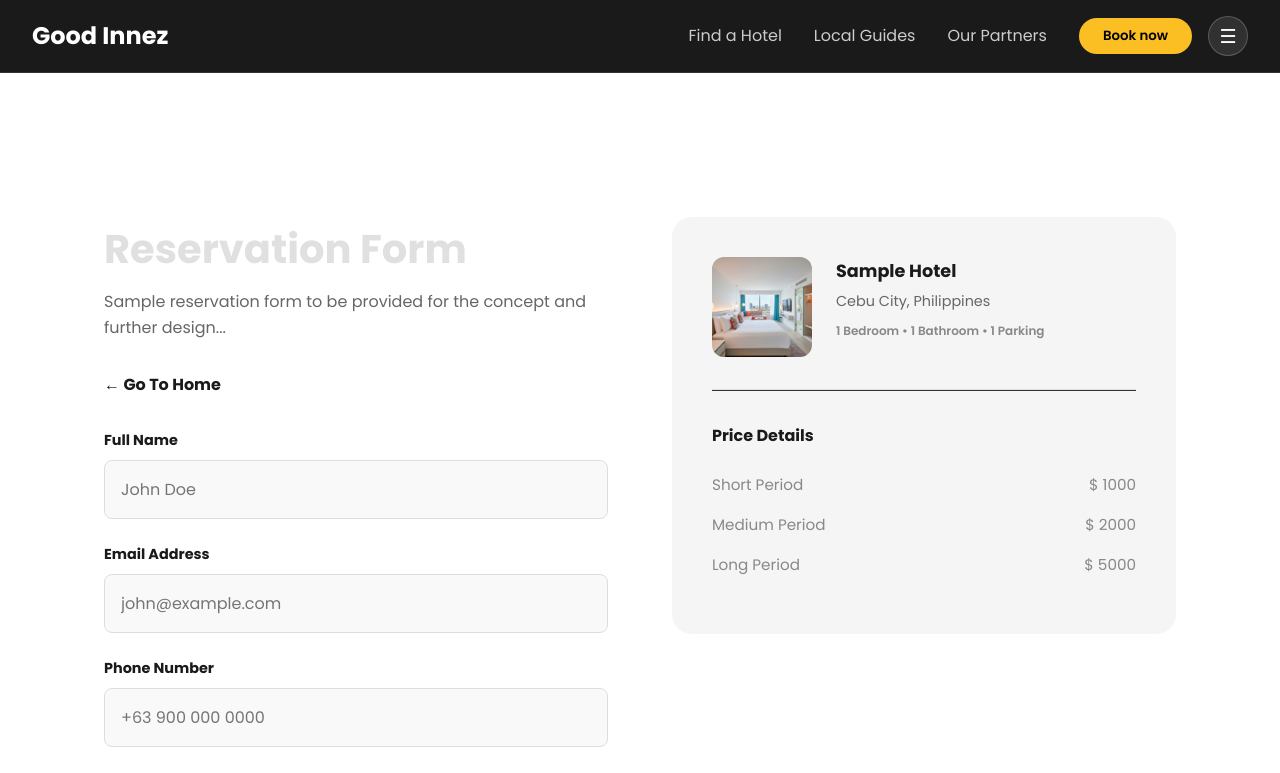
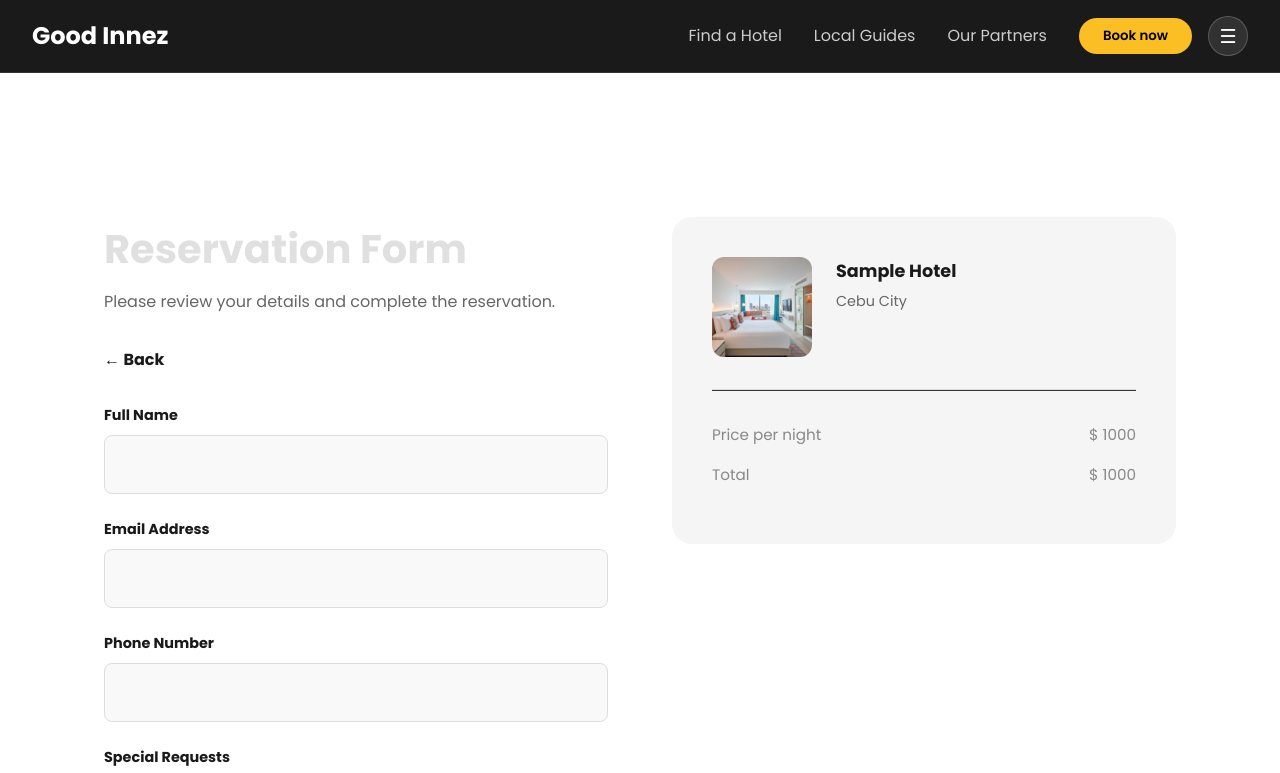
Before and after one commit to Wel1332/GoodInnez, a React (Vite) app in the folder frontend/: page /booking in a window 1280 px wide. Shown: the top 773 px of the page. Built offline with nearby package versions, Linux system fonts and the light colour scheme.

Commit message:
added booking functionality

```diff
--- a/frontend/src/App.jsx
+++ b/frontend/src/App.jsx
@@ -83,7 +83,7 @@ function App() {
             <Route path="/hotel/:id" element={<HotelDetails />} />
 
             {/* Booking Page */}
-            <Route path="/booking" element={<BookingPage />} />
+            <Route path="/booking" element={<BookingPage user={currentUser} />} />
           </Routes>
         </main>
 
--- a/frontend/src/components/BookingPage.jsx
+++ b/frontend/src/components/BookingPage.jsx
@@ -1,26 +1,67 @@
-import React from 'react';
+import React, { useState } from 'react';
 import { useNavigate, useLocation } from 'react-router-dom';
+import { api } from '../services/api'; // 1. Import API Service
+// REMOVED Header/Footer imports (App.jsx handles them)
 import './BookingPage.css';
 
-export default function BookingPage() {
+// 2. Accept 'user' prop (passed from App.jsx)
+export default function BookingPage({ user }) {
   const navigate = useNavigate();
   const location = useLocation();
-  const hotel = location.state?.hotel || {
+
+  // Get data passed from HotelDetails page
+  const { hotel, dates } = location.state || {};
+
+  // Fallback if page is accessed directly without data
+  const safeHotel = hotel || {
     name: "Sample Hotel",
-    address: "Cebu City, Philippines",
+    address: "Cebu City",
     price: "1000",
     image: "/colorful-modern-hotel-room.jpg"
   };
 
-  const handleConfirm = (e) => {
+  // Form State
+  const [formData, setFormData] = useState({
+    // Auto-fill if user is logged in
+    fullName: user ? `${user.firstName} ${user.lastName}` : '',
+    email: user ? user.email : '',
+    phone: user ? user.phone : '',
+    specialRequests: ''
+  });
+
+  const handleConfirm = async (e) => {
     e.preventDefault();
-    alert("Booking Confirmed! (Mock)");
-    navigate('/');
+
+    // 3. Check Login
+    if (!user) {
+      alert("You must be logged in to book a room.");
+      return;
+    }
+
+    // 4. Prepare Data for Backend
+    // This matches your Java 'Booking' entity structure
+    const bookingPayload = {
+      // Format dates for SQL (YYYY-MM-DDTHH:MM:SS)
+      checkinTime: dates?.checkIn ? `${dates.checkIn}T14:00:00` : null,
+      checkoutTime: dates?.checkOut ? `${dates.checkOut}T11:00:00` : null,
+      totalPrice: safeHotel.price || 1000,
+      guest: { guestID: user.guestID }, // Link to logged-in user
+      room: { roomID: 1 } // Placeholder: Assign Room #1 (We can improve this later)
+    };
+
+    try {
+      // 5. Send to API
+      await api.createBooking(bookingPayload);
+      alert("Booking Successful! Thank you.");
+      navigate('/'); // Redirect to Home
+    } catch (error) {
+      console.error("Booking Error:", error);
+      alert("Booking failed. Please try again.");
+    }
   };
 
   return (
     <div className="booking-page">
-      {/* REMOVED: <Header /> */}
 
       <main className="booking-container">
 
@@ -30,33 +71,56 @@ export default function BookingPage() {
           <div className="booking-left">
             <h1>Reservation Form</h1>
             <p className="sub-text">
-              Sample reservation form to be provided for the concept and further design...
+              Please review your details and complete the reservation.
             </p>
 
-            <button type="button" className="back-link" onClick={() => navigate('/')}>
-              &larr; Go To Home
+            <button type="button" className="back-link" onClick={() => navigate(-1)}>
+              &larr; Back
             </button>
 
             {/* The Actual Form */}
             <form className="reservation-form" onSubmit={handleConfirm}>
               <div className="form-group">
                 <label>Full Name</label>
-                <input type="text" placeholder="John Doe" className="input-field" required />
+                <input
+                  type="text"
+                  className="input-field"
+                  value={formData.fullName}
+                  onChange={(e) => setFormData({...formData, fullName: e.target.value})}
+                  required
+                />
               </div>
 
               <div className="form-group">
                 <label>Email Address</label>
-                <input type="email" placeholder="john@example.com" className="input-field" required />
+                <input
+                  type="email"
+                  className="input-field"
+                  value={formData.email}
+                  onChange={(e) => setFormData({...formData, email: e.target.value})}
+                  required
+                />
               </div>
 
               <div className="form-group">
                 <label>Phone Number</label>
-                <input type="tel" placeholder="+63 900 000 0000" className="input-field" />
+                <input
+                  type="tel"
+                  className="input-field"
+                  value={formData.phone}
+                  onChange={(e) => setFormData({...formData, phone: e.target.value})}
+                />
               </div>
 
               <div className="form-group">
                 <label>Special Requests</label>
-                <textarea rows="4" placeholder="Any special requirements?" className="input-field"></textarea>
+                <textarea
+                  rows="4"
+                  className="input-field"
+                  placeholder="Any special requirements?"
+                  value={formData.specialRequests}
+                  onChange={(e) => setFormData({...formData, specialRequests: e.target.value})}
+                ></textarea>
               </div>
 
               <button type="submit" className="confirm-btn">Confirm Booking</button>
@@ -70,14 +134,19 @@ export default function BookingPage() {
               {/* Hotel Header */}
               <div className="summary-header">
                 <div className="summary-image-box">
-                   <img src={hotel.image || "/colorful-modern-hotel-room.jpg"} alt={hotel.name} />
+                   <img src={safeHotel.image || "/colorful-modern-hotel-room.jpg"} alt={safeHotel.name} />
                 </div>
                 <div className="summary-info">
-                  <h3>{hotel.name}</h3>
-                  <p className="summary-address">{hotel.address}</p>
-                  <div className="summary-amenities">
-                    <span>1 Bedroom</span> • <span>1 Bathroom</span> • <span>1 Parking</span>
-                  </div>
+                  <h3>{safeHotel.name}</h3>
+                  <p className="summary-address">{safeHotel.address}</p>
+
+                  {/* Show Dates if available */}
+                  {dates && (
+                    <p style={{fontSize:'0.8rem', color:'#666', marginTop:'5px'}}>
+                      <strong>Check-in:</strong> {dates.checkIn} <br/>
+                      <strong>Check-out:</strong> {dates.checkOut}
+                    </p>
+                  )}
                 </div>
               </div>
 
@@ -85,18 +154,13 @@ export default function BookingPage() {
 
               {/* Price Details */}
               <div className="price-details">
-                <h4>Price Details</h4>
                 <div className="price-row">
-                  <span>Short Period</span>
-                  <span>$ {hotel.price || 1000}</span>
+                  <span>Price per night</span>
+                  <span>$ {safeHotel.price || 1000}</span>
                 </div>
-                <div className="price-row">
-                  <span>Medium Period</span>
-                  <span>$ 2000</span>
-                </div>
-                <div className="price-row">
-                  <span>Long Period</span>
-                  <span>$ 5000</span>
+                <div className="price-row total">
+                  <span>Total</span>
+                  <span>$ {safeHotel.price || 1000}</span>
                 </div>
               </div>
 
--- a/frontend/src/services/api.js
+++ b/frontend/src/services/api.js
@@ -15,9 +15,16 @@ export const api = {
         }
     },
 
-    // --- REGISTER (UPDATED) ---
+    // --- GET SINGLE HOTEL ---
+    // Added this just in case you need it for the Details page later
+    getHotelById: async (id) => {
+        const response = await fetch(`${API_BASE_URL}/hotels/${id}`);
+        if (!response.ok) throw new Error("Hotel not found");
+        return await response.json();
+    },
+
+    // --- REGISTER ---
     registerGuest: async (userData) => {
-        // Now we pass the full object directly, no more hardcoded defaults
         const payload = {
             firstName: userData.firstName,
             lastName: userData.lastName,
@@ -35,7 +42,6 @@ export const api = {
         });
 
         if (!response.ok) {
-        // Try to get the error message from the backend (e.g. "Email already exists")
             const errorText = await response.text();
             throw new Error(errorText || "Registration failed");
         }
@@ -59,5 +65,20 @@ export const api = {
         await fetch(`${API_BASE_URL}/guests/${id}`, {
             method: "DELETE",
         });
+    },
+
+    // --- CREATE BOOKING (NEW!) ---
+    createBooking: async (bookingData) => {
+        const response = await fetch(`${API_BASE_URL}/bookings`, {
+            method: "POST",
+            headers: { "Content-Type": "application/json" },
+            body: JSON.stringify(bookingData),
+        });
+
+        if (!response.ok) {
+            const errorText = await response.text();
+            throw new Error(errorText || "Booking failed");
+        }
+        return await response.json();
     }
 };
```
Also changed, not shown: frontend/src/components/HotelDetails.jsx (+41 -12 lines), 1 other file (tests, documents, lock files or other folders). Lines whose indentation alone changed are shown as unchanged.
